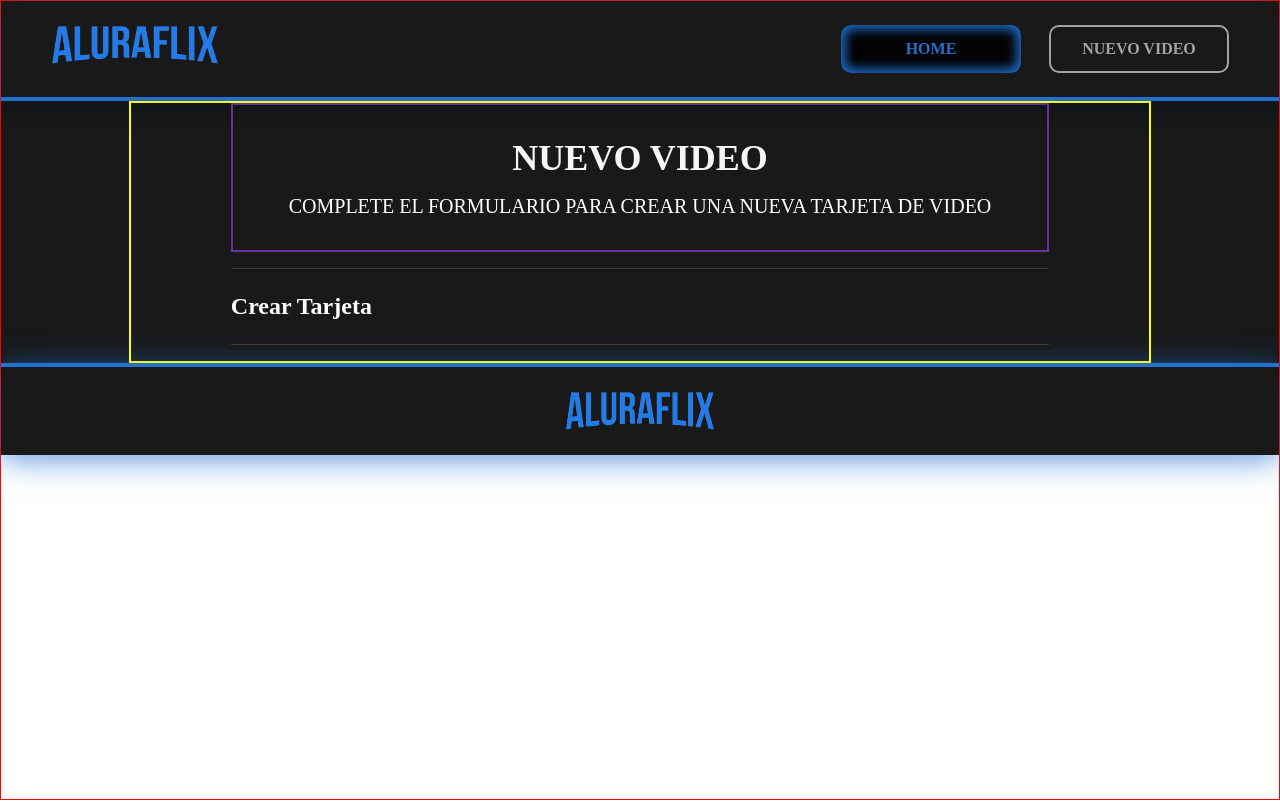
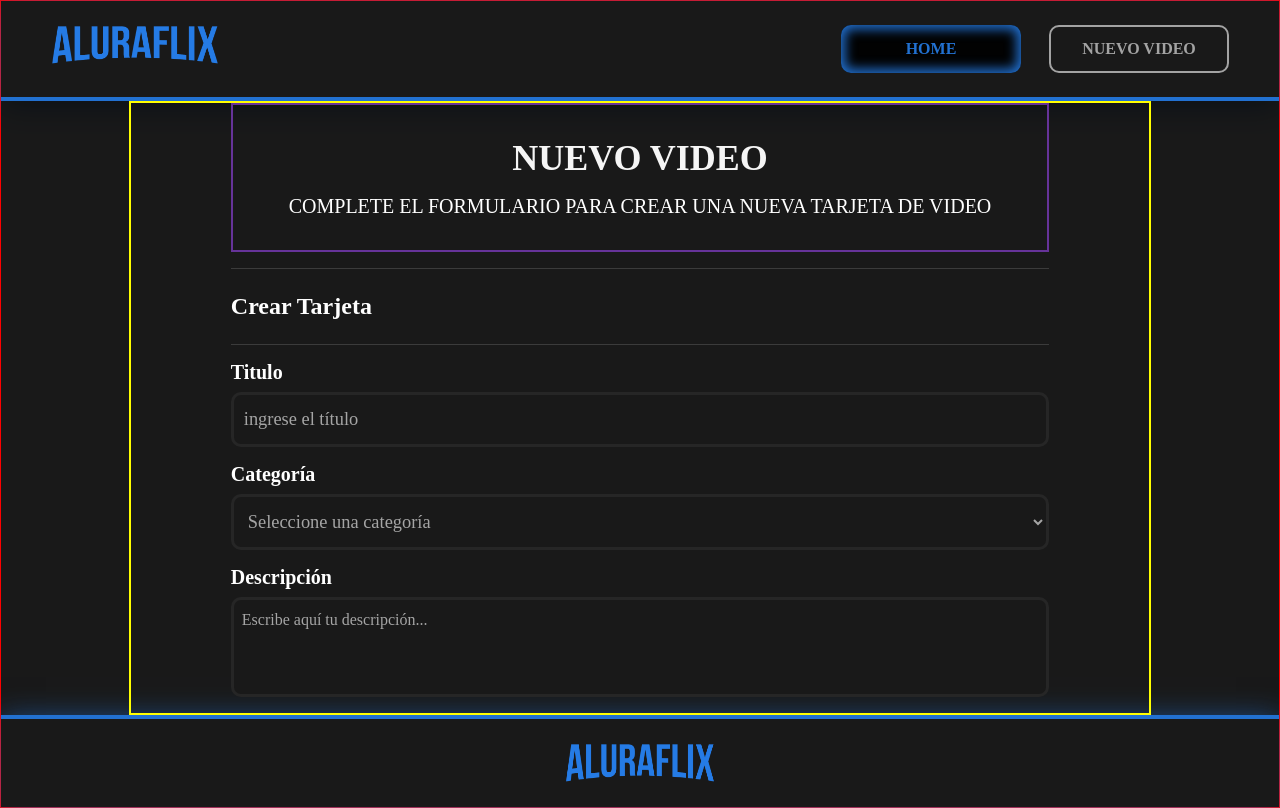
Before and after one commit to YossecSA/challengeAluraReact, a React (Vite) app: page /subirvideo in a window 1280 px wide. Built offline with nearby package versions, Linux system fonts and the light colour scheme.

Commit message:
componentes del formulario creado

```diff
--- /dev/null
+++ b/src/Components/Formulario/InputForm/InputForm.jsx
@@ -0,0 +1,33 @@
+import React from "react";
+import style from "./InputForm.module.css";
+
+export default function InputForm({
+    name,
+    labelChild,
+    type,
+    value,
+    placeholder,
+    onChange,
+    estado, // Indica si hay error (true para error, false para correcto)
+    mensajeError, // Mensaje del placeholder en caso de error
+}) {
+    return (
+        <div className={style.container}>
+            <label
+                htmlFor={name}
+                className={`${style.label} ${estado ? style.labelError : ""}`}
+            >
+                {labelChild}
+            </label>
+            <input
+                className={`${style.input} ${estado ? style.inputError : ""}`}
+                type={type}
+                id={name}
+                name={name}
+                value={value}
+                placeholder={estado ? mensajeError : placeholder}
+                onChange={onChange}
+            />
+        </div>
+    );
+}
--- /dev/null
+++ b/src/Components/Formulario/InputForm/InputForm.module.css
@@ -0,0 +1,46 @@
+.container {
+    display: flex;
+    flex-direction: column;
+    margin-bottom: 1rem;
+}
+
+.label {
+    margin-bottom: 0.5rem;
+    font-weight: bold;
+    color: #fff;
+    font-size: 20px;
+    text-transform: capitalize;
+}
+
+.input {
+    font-size: 1.15rem;
+    border: 3px solid rgba(38, 38, 38, 1);
+    border-radius: 10px;
+    padding: 14px 10px;
+    background-color: rgba(25, 25, 25, 1);
+    color: rgba(165, 165, 165, 1);
+}
+
+.input:focus {
+    border-color: #007bff;
+    box-shadow: 0 0 4px rgba(0, 123, 255, 0.5);
+    outline: none;
+}
+
+.input::placeholder {
+    color: rgba(165, 165, 165, 1);
+}
+
+/* Estilos para el estado de error */
+.labelError {
+    color: red; /* Cambia el color del label a rojo */
+}
+
+.inputError {
+    border-color: red; /* Cambia el borde del input a rojo */
+    color: red; /* Cambia el texto del input a rojo */
+}
+
+.inputError::placeholder {
+    color: red; /* Cambia el color del placeholder a rojo */
+}
--- /dev/null
+++ b/src/Components/Formulario/SelectForm/SelectForm.jsx
@@ -0,0 +1,38 @@
+import React from "react";
+import style from "./SelectForm.module.css";
+
+export default function SelectForm({
+    name,
+    labelChild,
+    value,
+    options,
+    onChange,
+    estado, // Indica si hay error (true para error, false para correcto)
+}) {
+    return (
+        <div className={style.inputContainer}>
+            <label
+                htmlFor={name}
+                className={`${style.label} ${estado ? style.labelError : ""}`}
+            >
+                {labelChild}
+            </label>
+            <select
+                id={name}
+                name={name}
+                value={value}
+                className={`${style.input} ${estado ? style.inputError : ""}`}
+                onChange={onChange}
+            >
+                <option value="" disabled>
+                    {estado ? "Seleccione una opción válida" : "Seleccione una categoría"}
+                </option>
+                {options.map((option, index) => (
+                    <option key={index} value={option.value}>
+                        {option.label}
+                    </option>
+                ))}
+            </select>
+        </div>
+    );
+}
--- /dev/null
+++ b/src/Components/Formulario/SelectForm/SelectForm.module.css
@@ -0,0 +1,38 @@
+.inputContainer {
+    display: flex;
+    flex-direction: column;
+    margin-bottom: 1rem;
+}
+
+.label {
+    margin-bottom: 0.5rem;
+    font-weight: bold;
+    color: #fff;
+    font-size: 20px;
+    text-transform: capitalize;
+}
+
+.input {
+    font-size: 1.15rem;
+    border: 3px solid rgba(38, 38, 38, 1);
+    border-radius: 10px;
+    padding: 14px 10px;
+    background-color: rgba(25, 25, 25, 1);
+    color: rgba(165, 165, 165, 1);
+}
+
+.input:focus {
+    border-color: #007bff;
+    box-shadow: 0 0 4px rgba(0, 123, 255, 0.5);
+    outline: none;
+}
+
+/* Estilos para el estado de error */
+.labelError {
+    color: red; /* Cambia el color del label a rojo */
+}
+
+.inputError {
+    border-color: red; /* Cambia el borde del select a rojo */
+    color: red; /* Cambia el texto del select a rojo */
+}
--- /dev/null
+++ b/src/Components/Formulario/TextareaForm/TextareaForm.jsx
@@ -0,0 +1,30 @@
+import React from "react";
+import style from "./TextareaForm.module.css";
+
+export default function TextareaForm({
+    name,
+    labelChild,
+    value,
+    placeholder,
+    onChange,
+    estado, // Indica si hay error (true para error, false para correcto)
+}) {
+    return (
+        <div className={style.container}>
+            <label
+                htmlFor={name}
+                className={`${style.label} ${estado ? style.labelError : ""}`}
+            >
+                {labelChild}
+            </label>
+            <textarea
+                id={name}
+                name={name}
+                value={value}
+                placeholder={estado ? "Por favor ingrese un valor válido" : placeholder}
+                className={`${style.textarea} ${estado ? style.textareaError : ""}`}
+                onChange={onChange}
+            ></textarea>
+        </div>
+    );
+}
--- /dev/null
+++ b/src/Components/Formulario/TextareaForm/TextareaForm.module.css
@@ -0,0 +1,49 @@
+.container {
+    display: flex;
+    flex-direction: column;
+    margin-bottom: 1rem;
+}
+
+.label {
+    margin-bottom: 0.5rem;
+    font-weight: bold;
+    color: #fff;
+    font-size: 20px;
+    text-transform: capitalize;
+}
+
+.textarea {
+    padding: 0.5rem;
+    font-size: 1rem;
+    border: 3px solid rgba(38, 38, 38, 1);
+    border-radius: 10px;
+    background-color: rgba(25, 25, 25, 1);
+    color: rgba(165, 165, 165, 1);
+    resize: none; /* Evita que el usuario cambie el tamaño del textarea */
+    height: 100px; /* Altura predeterminada */
+    line-height: 1.5;
+}
+
+.textarea:focus {
+    border-color: #007bff;
+    box-shadow: 0 0 4px rgba(0, 123, 255, 0.5);
+    outline: none;
+}
+
+/* Estilos para el estado de error */
+.labelError {
+    color: red; /* Cambia el color del label a rojo */
+}
+
+.textareaError {
+    border-color: red; /* Cambia el borde del textarea a rojo */
+    color: red; /* Cambia el texto del textarea a rojo */
+}
+
+.textarea::placeholder {
+    color: rgba(165, 165, 165, 1);
+}
+
+.textareaError::placeholder {
+    color: red; /* Cambia el placeholder a rojo en caso de error */
+}
--- a/src/Pages/SubirVideo/SubirVideo.jsx
+++ b/src/Pages/SubirVideo/SubirVideo.jsx
@@ -1,7 +1,28 @@
-import React from "react";
+import React, { useState } from "react";
 import sytle from "./SubirVideo.module.css";
+import InputForm from "../../Components/Formulario/InputForm/InputForm";
+import SelectForm from "../../Components/Formulario/SelectForm/SelectForm";
+import TextareaForm from "../../Components/Formulario/TextareaForm/TextareaForm";
 
 export default function SubirVideo() {
+    const [value, setValue] = useState(""); // Estado del select
+    const [error, setError] = useState(false); // Estado para el error
+    const handleChange = (e) => {
+        setValue(e.target.value);
+
+        // Validar si el usuario seleccionó una opción válida
+        if (e.target.value === "") {
+            setError(true);
+        } else {
+            setError(false);
+        }
+    };
+
+    const options = [
+        { value: "opcion1", label: "Opción 1" },
+        { value: "opcion2", label: "Opción 2" },
+        { value: "opcion3", label: "Opción 3" },
+    ];
     return (
         <div className={sytle.container}>
             <div className={sytle.headerContainer}>
@@ -13,7 +34,29 @@ export default function SubirVideo() {
             <div className={sytle.articleContainer}>
                 <span className={sytle.articleTitle}>Crear Tarjeta</span>
             </div>
-            <div></div>
+            <div>
+                <InputForm
+                    labelChild="Titulo"
+                    placeholder="ingrese el título"
+                    type="text"
+                    estado={false}
+                ></InputForm>
+                <SelectForm
+                    name="categoria"
+                    labelChild="Categoría"
+                    value={value}
+                    options={options}
+                    estado={error}
+                    onChange={handleChange}
+                ></SelectForm>
+                <TextareaForm
+                    name="descripcion"
+                    labelChild="Descripción"
+                    value={value}
+                    placeholder="Escribe aquí tu descripción..."
+                    estado={error}
+                />
+            </div>
         </div>
     );
 }
```
